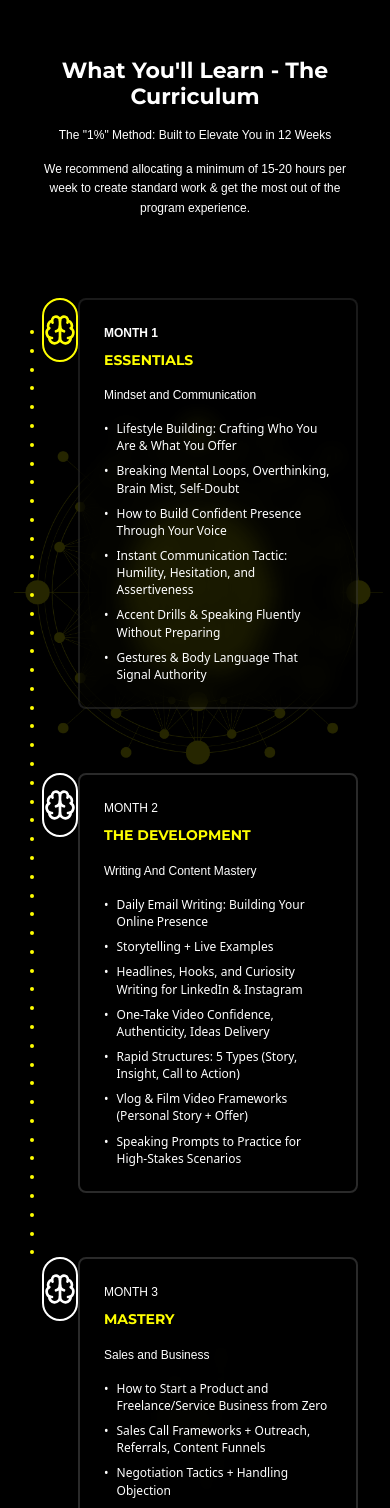
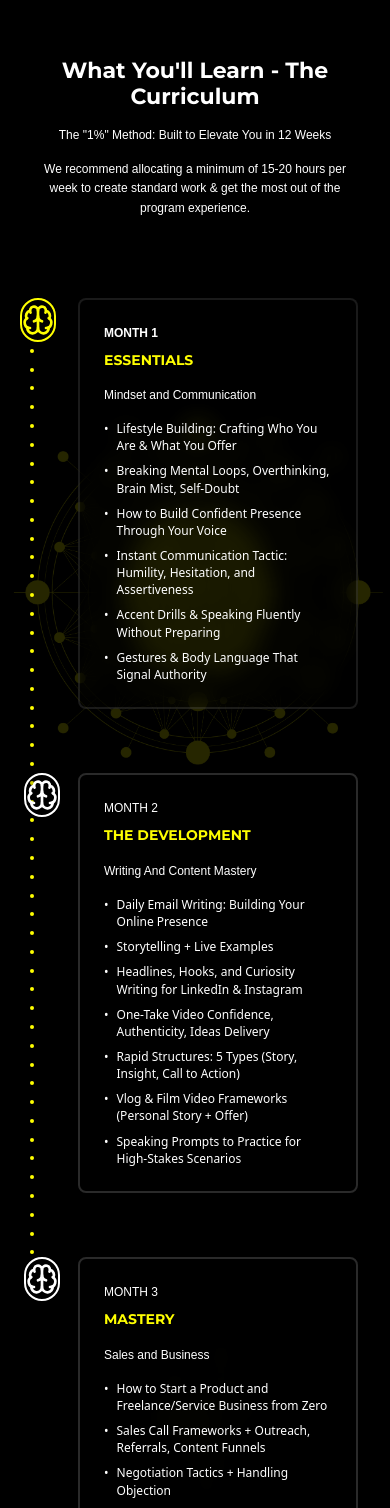
Before and after one commit to yapcapitalist/YC, a React (Vite) app: page / in a window 390 px wide. Shown: the part 2861-4369 px from the top of the page. Built offline with nearby package versions, Linux system fonts and the light colour scheme; a web font is replaced by a local one.

Commit message:
curriculum for mobile screen

```diff
--- a/src/components/Curriculumn.jsx
+++ b/src/components/Curriculumn.jsx
@@ -207,7 +207,7 @@ export default function Component() {
             </div>
           </div>
 
-          <div className={`flex items-center absolute left-0 sm:relative justify-center bg-black w-18 h-16 rounded-full border-2 border-white-600 relative z-10 ${activeSection === 0 ? "text-[#fefe00]" : "text-white-400"}`}>
+          <div className={`flex items-center absolute left-[-22px] sm:relative justify-center bg-black w-11 h-11 sm:w-18 sm:h-16 rounded-full border-2 border-white-600 relative z-10 ${activeSection === 0 ? "text-[#fefe00]" : "text-white-400"}`}>
             <Brain className={`w-8 h-8 ${activeSection === 0 ? "text-[#fefe00]" : "text-white-400"}`} />
           </div>
 
@@ -218,7 +218,7 @@ export default function Component() {
         <div className="flex items-start mb-16" ref={sectionRefs[1]}>
           <div className="w-1/2 pr-0 sm:pr-8"></div>
 
-          <div className={`flex items-center absolute left-0 sm:relative justify-center bg-black w-18 h-16 rounded-full bg-black/20 backdrop-blur-mdl border-2 border-white-600 relative z-10 ${activeSection === 1 ? "text-[#fefe00]" : "text-white-400"}`}>
+          <div className={`flex items-center absolute left-[-18px] sm:relative justify-center bg-black w-11 h-11 sm:w-18 sm:h-16 rounded-full bg-black/20 backdrop-blur-mdl border-2 border-white-600 relative z-10 ${activeSection === 1 ? "text-[#fefe00]" : "text-white-400"}`}>
             <Brain className={`w-8 h-8 ${activeSection === 1 ? "text-[#fefe00]" : "text-white-400"}`} />
           </div>
 
@@ -299,7 +299,7 @@ export default function Component() {
             </div>
           </div>
 
-          <div className={`flex items-center absolute left-0 sm:relative justify-center bg-black w-18 h-16 rounded-full border-2 border-white-600 relative z-10 ${activeSection === 2 ? "text-[#fefe00]" : "text-white-400"}`}>
+          <div className={`flex items-center absolute left-[-18px] sm:relative justify-center bg-black w-11 h-11 sm:w-18 sm:h-16 rounded-full border-2 border-white-600 relative z-10 ${activeSection === 2 ? "text-[#fefe00]" : "text-white-400"}`}>
             <Brain className={`w-8 h-8 ${activeSection === 2 ? "text-[#fefe00]" : "text-white-400"}`} />
           </div>
 
```
